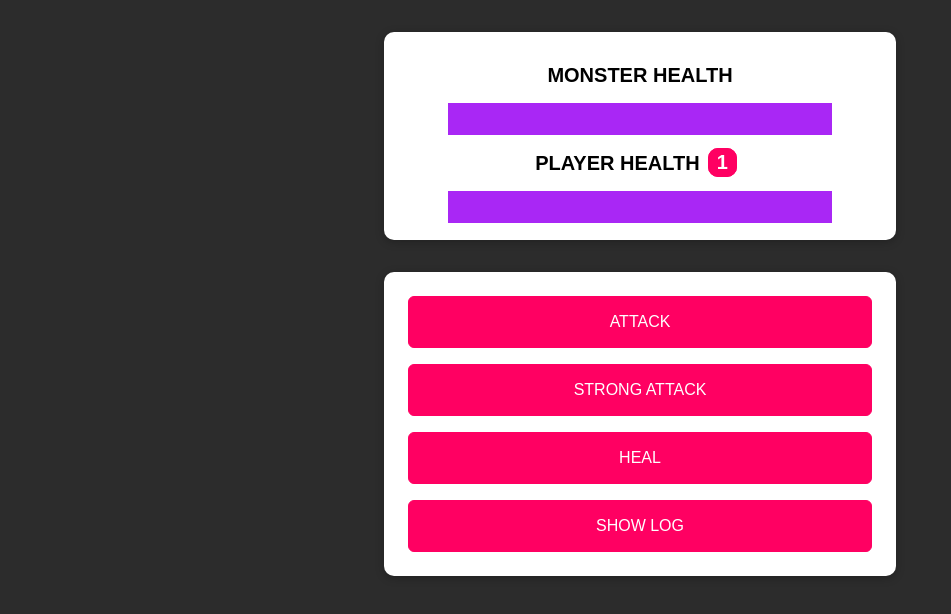
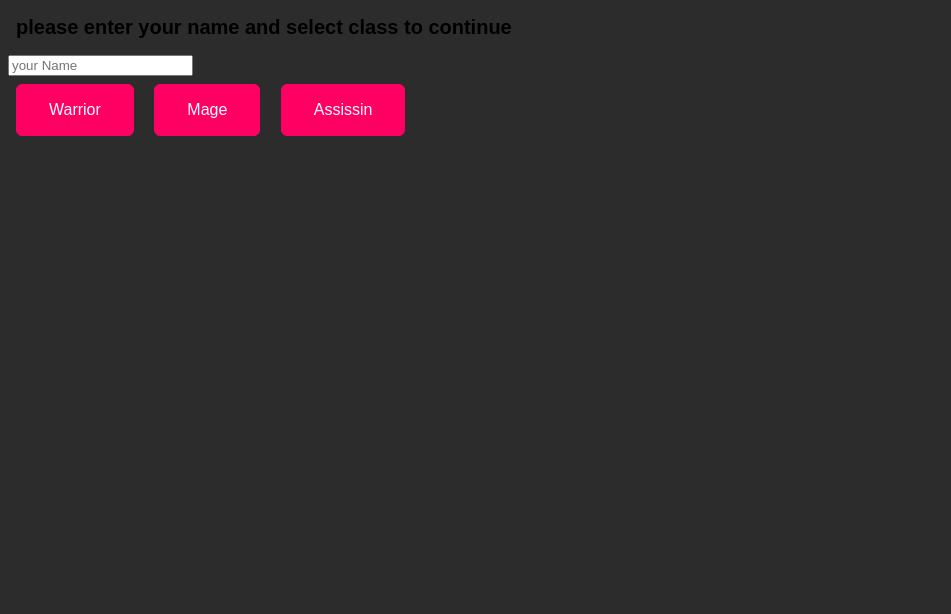
Before and after one commit to KiKochi/theGame, a plain HTML site: page index.html in a window 1280 px wide. Shown: the whole page, without its empty margins (0-951 px from the left). Drawn offline with Linux system fonts and the light colour scheme.

Commit message:
add: username field and classes btns

```diff
--- a/index.html
+++ b/index.html
@@ -8,20 +8,31 @@
   <title>Monster Killer</title>
   <link rel="stylesheet" href="assets/styles/app.css" />
   <script src="assets/scripts/vendor.js" defer></script>
+  <script src="assets/scripts/classes.js" defer></script>
   <script src="assets/scripts/app.js" defer></script>
 </head>
 
 <body>
-  <section id="health-levels">
+  <div id="user-inputs">
+    <h2>please enter your name and select class to continue</h2>
+    <input type="text" name="username" id="username" placeholder="your Name" required>
+    <div> <button id="warrior-btn">Warrior</button>
+      <button id="mage-btn">Mage</button>
+      <button id="assassin-btn">Assissin</button>
+    </div>
+  </div>
+  <section id="health-levels" style="display: none;">
     <h2>MONSTER HEALTH</h2>
     <progress id="monster-health" max="100" value="100">100%</progress>
     <h2>PLAYER HEALTH<span id="bonus-life">1</span></h2>
     <progress id="player-health" max="100" value="100">100%</progress>
+    <h2>PLAYER MANA</h2>
+    <progress id="player-mana" max="100" value="100">100%</progress>
   </section>
-  <section id="controls">
+  <section id="controls" style="display: none;">
     <button id="attack-btn">ATTACK</button>
-    <button id="skill-attack-btn">STRONG ATTACK</button>
-    <button id="heal-btn">HEAL</button>
+    <button id="charge-attack-btn">STRONG ATTACK</button>
+    <button id="skill-btn">HEAL</button>
     <button id="log-btn">SHOW LOG</button>
   </section>
 </body>
```
